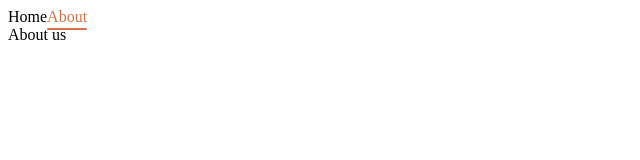
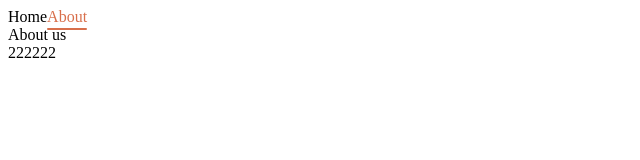
Before and after one commit to thunder1211/nuxt3demo, a Nuxt app: page /about in a window 1280 px wide. Shown: the top 160 px of the page, without its empty margins (0-640 px from the left). Built offline with nearby package versions, Linux system fonts and the light colour scheme.

Commit message:
测试再次部署gh-pages

```diff
--- a/pages/about/index.vue
+++ b/pages/about/index.vue
@@ -2,6 +2,7 @@
   <NuxtLink to="/">Home</NuxtLink>
   <NuxtLink to="/about">About</NuxtLink>
   <div>About us</div>
+  <div>222222</div>
 </template>
 
 <style lang="scss" scoped>
--- a/pages/index.vue
+++ b/pages/index.vue
@@ -2,6 +2,7 @@
   <NuxtLink to="/">Home</NuxtLink>
   <NuxtLink to="/about">About</NuxtLink>
   <div>Contents of Home page</div>
+  <div>22222</div>
 </template>
 
 <style lang="scss" scoped>
```
